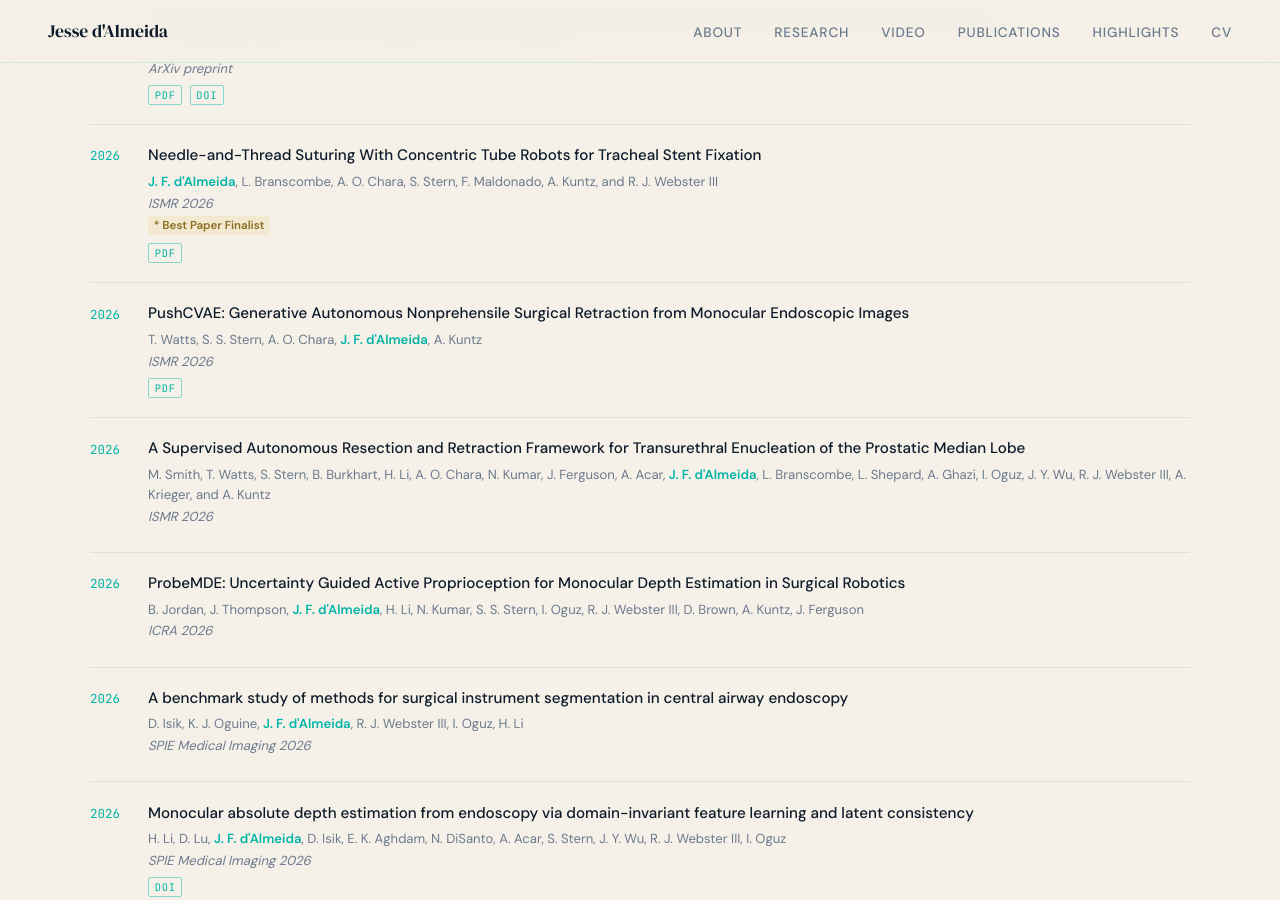
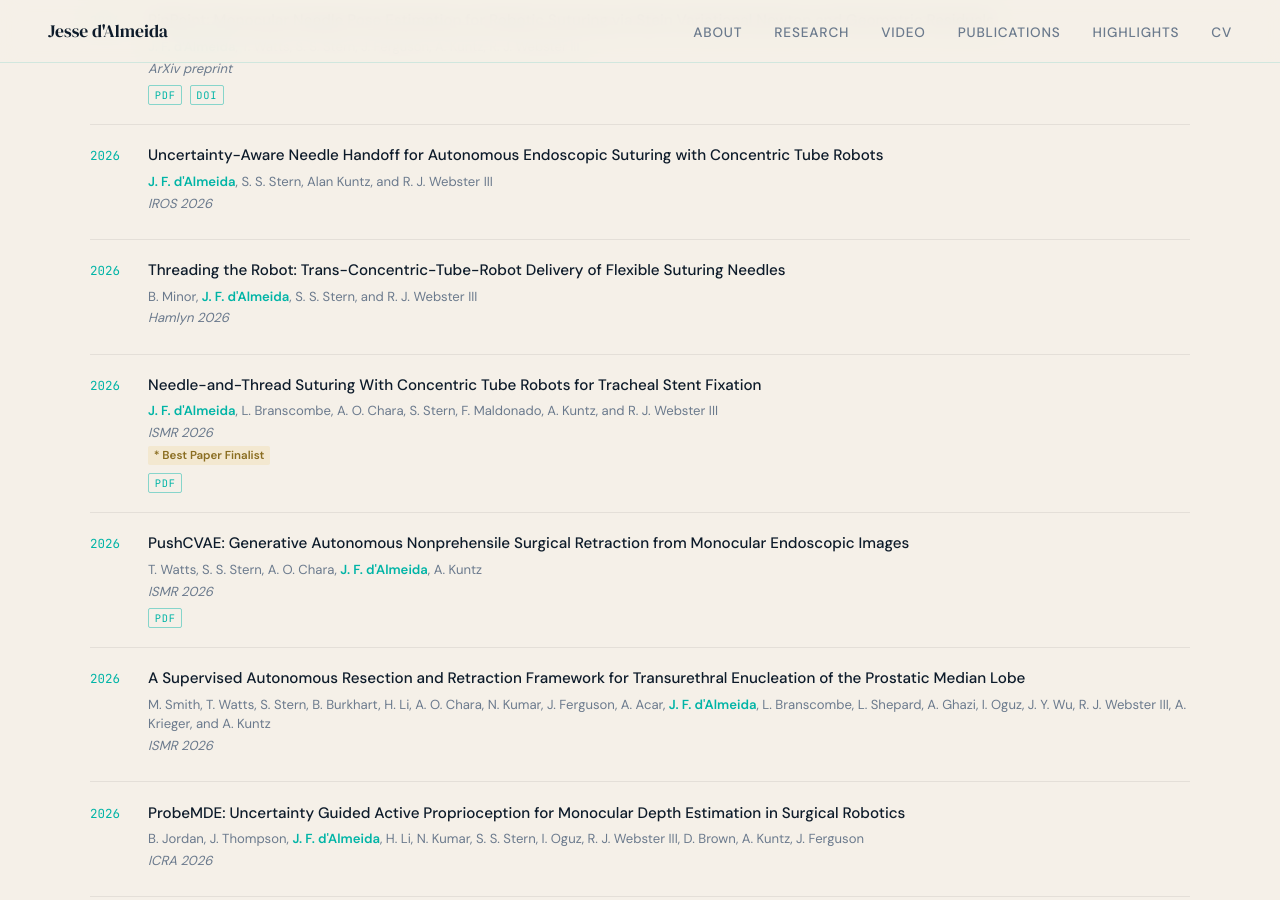
Before and after one commit to jessedalmeida/jessedalmeida.github.io, a Jekyll site: the page built from index.html, in a window 1280 px wide and 900 px high, scrolled down 4087 px. Built offline with Jekyll 4.4.1, drawn with Linux system fonts in a browser that asks for light colours; some of the changed text lies outside the part shown.

Commit message:
Update publications.yml

```diff
--- a/_data/publications.yml
+++ b/_data/publications.yml
@@ -83,13 +83,22 @@
 #   doi: ""
   # Under review — add when accepted/published
 
-# - key: minor_hamlyn2026_threading
-#   year: "2026"
-#   type: conference
-#   title: "Threading the Robot: Trans-Concentric-Tube-Robot Delivery of Flexible Suturing Needles"
-#   authors: "B. Minor, **J. F. d'Almeida**, S. S. Stern, and R. J. Webster III"
-#   venue: "Hamlyn 2026"
-#   doi: ""
+- key: dalmeida_iros2026_handoff
+  year: "2026"
+  type: conference
+  title: "Uncertainty-Aware Needle Handoff for Autonomous Endoscopic Suturing with Concentric Tube Robots"
+  authors: " **J. F. d'Almeida**, S. S. Stern, Alan Kuntz, and R. J. Webster III"
+  venue: "IROS 2026"
+  doi: ""
+  notes: "In Press."
+
+- key: minor_hamlyn2026_threading
+  year: "2026"
+  type: conference
+  title: "Threading the Robot: Trans-Concentric-Tube-Robot Delivery of Flexible Suturing Needles"
+  authors: "B. Minor, **J. F. d'Almeida**, S. S. Stern, and R. J. Webster III"
+  venue: "Hamlyn 2026"
+  doi: ""
 
 - key: dalmeida_ismr2026_suturing
   year: "2026"
```
